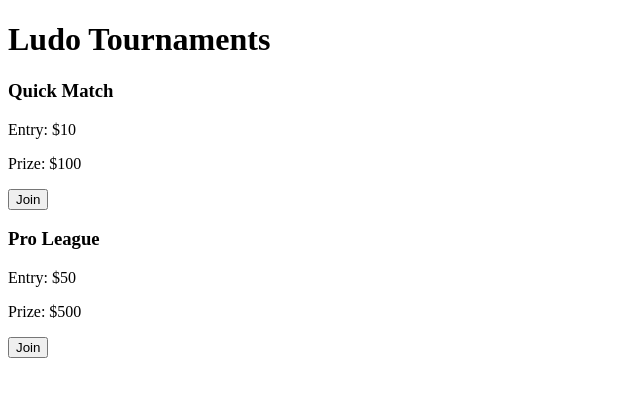
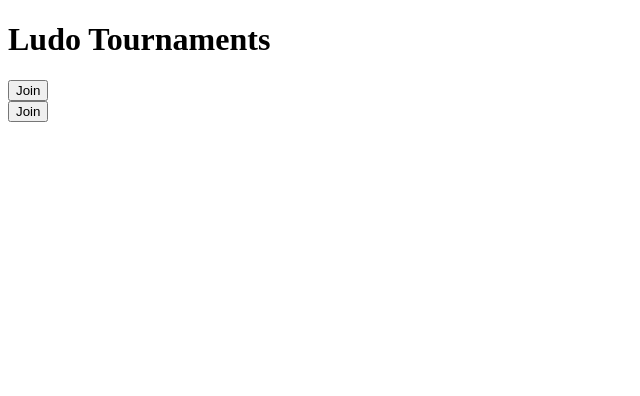
Before and after one commit to iamiitchoudhary/Ludo-1, a Next.js app: page / in a window 1280 px wide. Shown: the top 396 px of the page, without its empty margins (0-640 px from the left). Built offline with nearby package versions, Linux system fonts and the light colour scheme.

Commit message:
Update TournamentCard.jsx

```diff
--- a/src/components/TournamentCard.jsx
+++ b/src/components/TournamentCard.jsx
@@ -1,12 +1,29 @@
+'use client';
+import { useState } from 'react';
+import AuthModal from './AuthModal';
+
 export default function TournamentCard({ tournament }) {
+  const [showAuthModal, setShowAuthModal] = useState(false);
+
+  const handleJoin = () => {
+    setShowAuthModal(true);
+  };
+
   return (
-    <div className="border rounded-lg p-4 shadow-sm">
-      <h3 className="font-semibold">{tournament.name}</h3>
-      <p>Entry: ${tournament.entry}</p>
-      <p>Prize: ${tournament.prize}</p>
-      <button className="mt-2 bg-blue-500 text-white px-3 py-1 rounded">
-        Join
-      </button>
-    </div>
+    <>
+      <div className="border rounded-lg p-4 mb-4">
+        {/* ... existing card content ... */}
+        <button
+          onClick={handleJoin}
+          className="mt-2 bg-green-600 text-white px-4 py-2 rounded hover:bg-green-700"
+        >
+          Join
+        </button>
+      </div>
+
+      {showAuthModal && (
+        <AuthModal onClose={() => setShowAuthModal(false)} />
+      )}
+    </>
   );
 }
```
